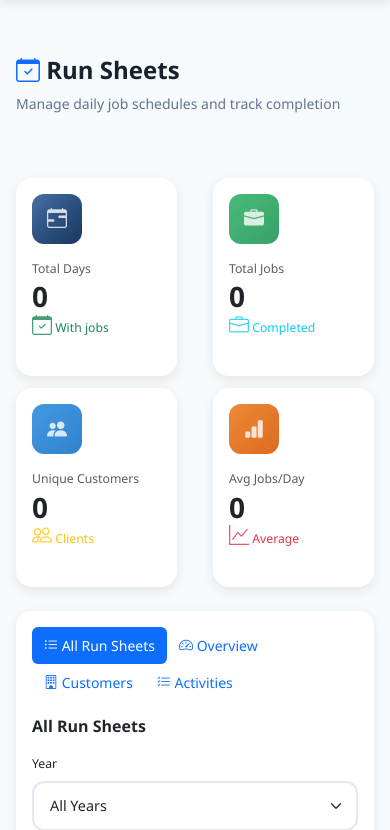
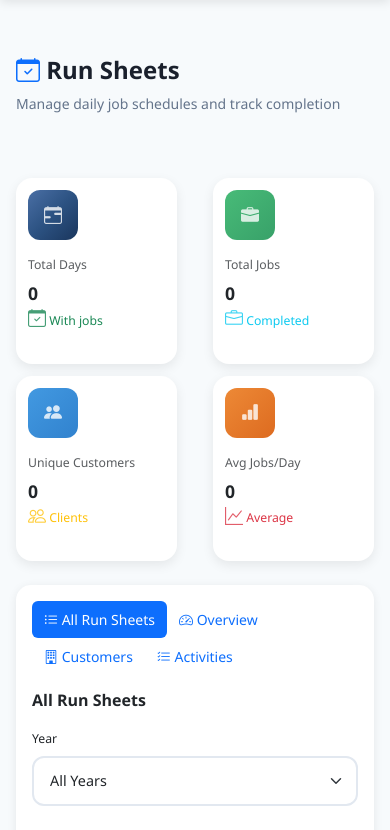
Before and after one commit to djh-1980/wages-app, a Flask app: page / in a window 390 px wide. Shown: the part 64-894 px from the top of the page. Run offline with Flask 3, Linux system fonts and the light colour scheme; data that the repository does not hold is empty; some libraries are stand-ins or nearby versions.

Commit message:
Fix mobile responsiveness for Wages, Reports, and Run Sheets pages
- Reduced font size from 28px to 22px on mobile summary cards
- Added word-break and overflow-wrap to prevent number cutoff
- Reduced padding from 16px to 12px for tighter mobile layout
- Added overflow hidden to card bodies
- Smaller currency symbols on mobile
- All numbers now fit properly on iPhone screens

```diff
--- a/static/css/unified-styles.css
+++ b/static/css/unified-styles.css
@@ -503,11 +503,12 @@ body {
     }
 
     .summary-cards .card-body {
-        padding: var(--spacing-md);
+        padding: 12px;
         display: flex;
         flex-direction: column;
         justify-content: space-between;
         height: 100%;
+        overflow: hidden;
     }
 
     .summary-cards .card-title {
@@ -516,11 +517,20 @@ body {
     }
 
     .summary-cards h3 {
-        font-size: 28px;
+        font-size: 22px;
+        word-break: break-word;
+        overflow-wrap: break-word;
+        line-height: 1.2;
+        max-width: 100%;
+    }
+
+    /* Make currency symbols smaller on mobile */
+    .summary-cards h3::first-letter {
+        font-size: 0.8em;
     }
 
     .summary-cards .bi {
-        font-size: 20px;
+        font-size: 18px;
     }
 
     /* Tab navigation */
```
